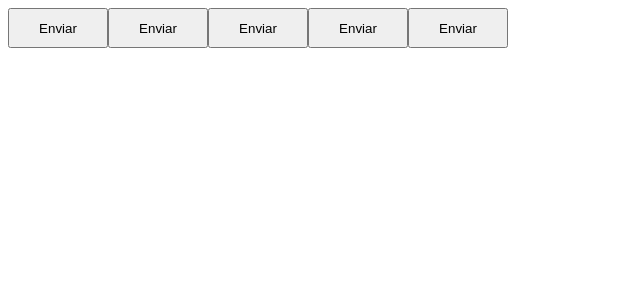
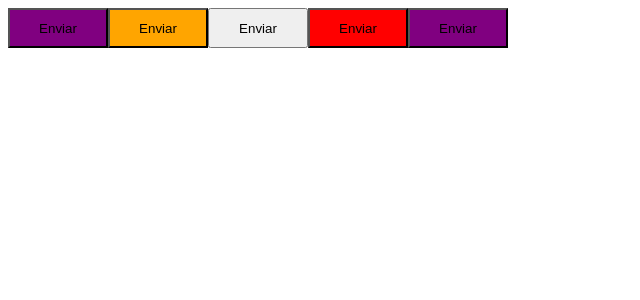
Before and after one commit to teagucordeiro/ignite-timer, a React (Vite) app: page / in a window 1280 px wide. Shown: the top 300 px of the page, without its empty margins (0-640 px from the left). Built offline with nearby package versions, Linux system fonts and the light colour scheme.

Commit message:
fix: adds missing background color property

```diff
--- a/src/components/Button.stytes.ts
+++ b/src/components/Button.stytes.ts
@@ -1,4 +1,4 @@
-import styled from "styled-components";
+import styled, { css } from "styled-components";
 
 export type ButtonVariant = "primary" | "secondary" | "danger" | "success";
 
@@ -16,4 +16,10 @@ const buttonVariants = {
 export const ButtonContainer = styled.button<ButtonContainerProps>`
   width: 100px;
   height: 40px;
+
+  ${(props) => {
+    return css`
+      background-color: ${buttonVariants[props.variant]};
+    `;
+  }}
 `;
```
